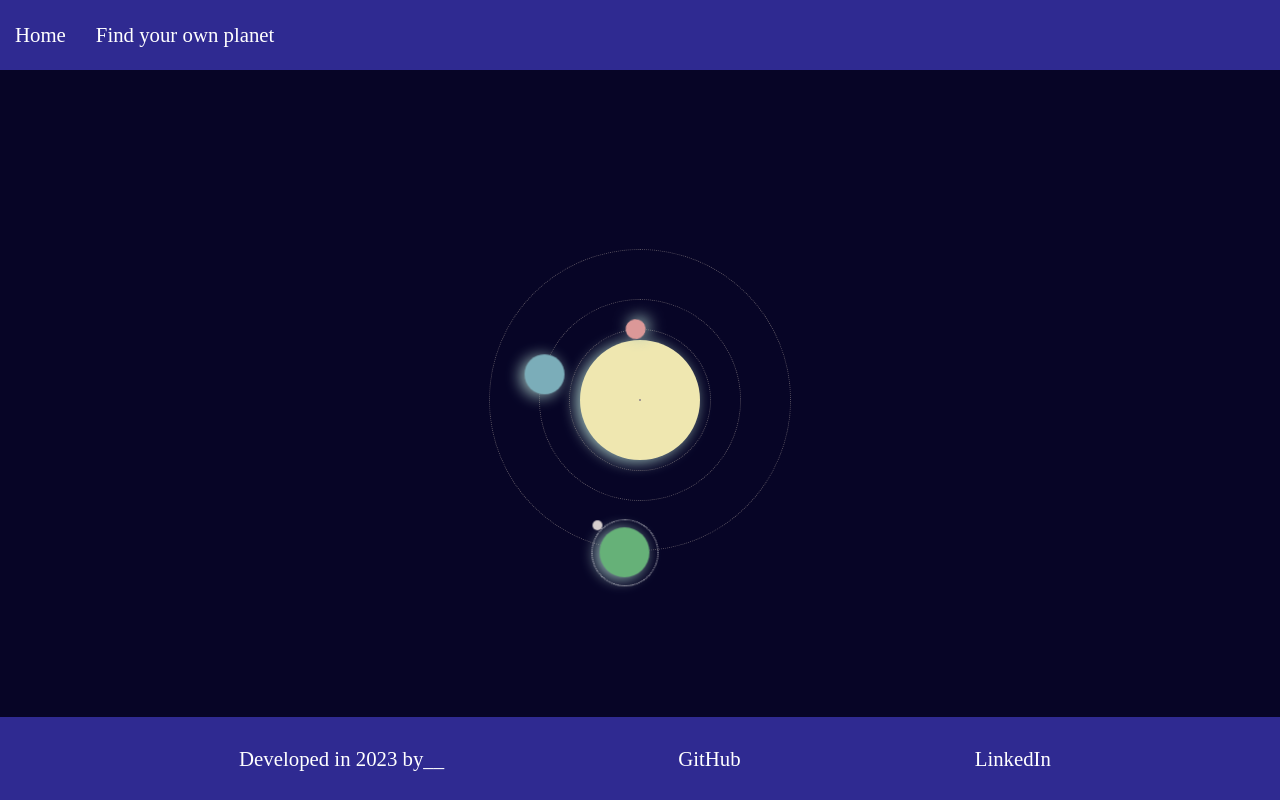
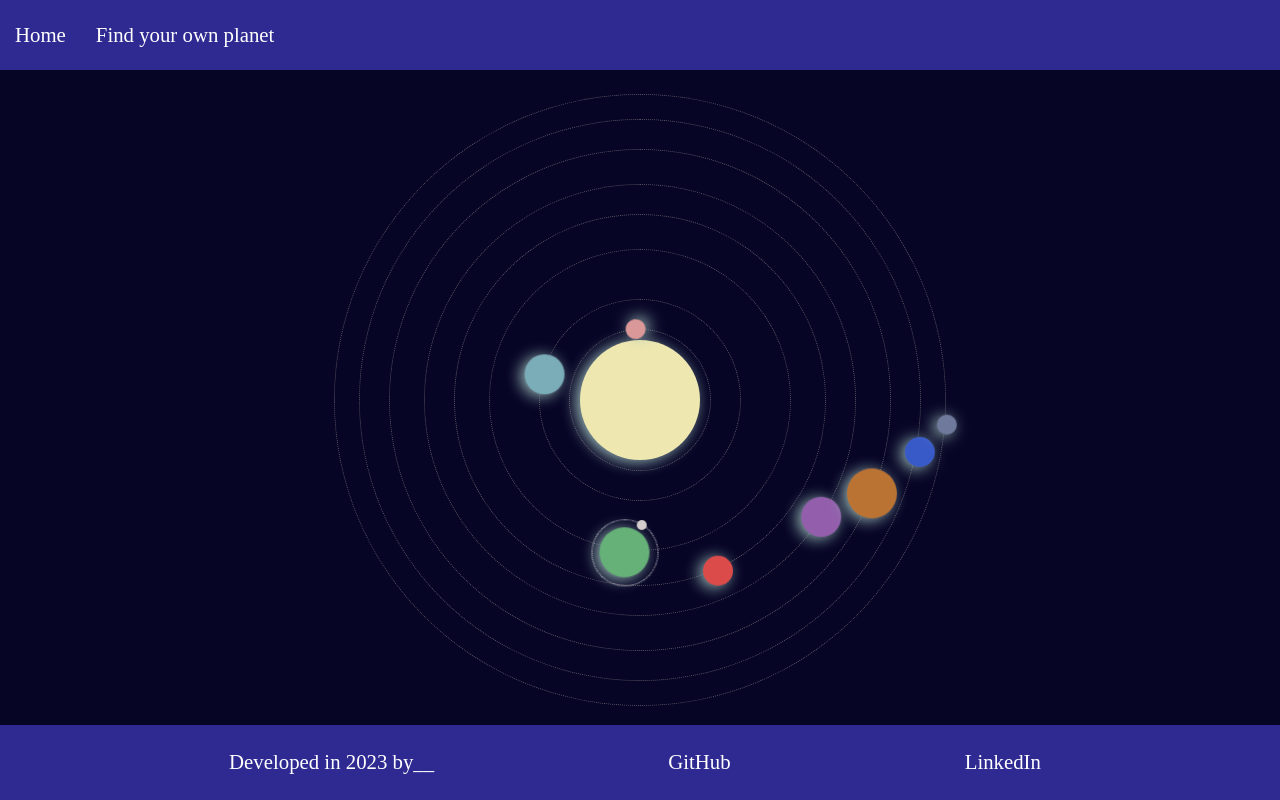
Before and after one commit to alawllm/planets_finder, a React (Vite) app: page / in a window 1280 px wide. Built offline with nearby package versions, Linux system fonts and the light colour scheme; a web font is replaced by a local one.

Commit message:
finished animation solar system

```diff
--- a/src/components/Footer/footer.styles.scss
+++ b/src/components/Footer/footer.styles.scss
@@ -7,7 +7,6 @@
     align-items: center;
     color: rgb(255, 255, 255);
     position: absolute;
-    left: 0;
     bottom: 0;
     right: 0;
 
--- a/src/components/Solar System/solarsystem.component.jsx
+++ b/src/components/Solar System/solarsystem.component.jsx
@@ -27,10 +27,6 @@ const SolarSystem = () => {
                         </div>
                     </div>
 
-                    <div className="saturn-outline" name="saturn-outline">
-                        <div className="saturn" name="saturn"></div>
-                    </div>
-
                     <div className="mars-outline" name="mars-outline">
                         <div className="mars" name="mars"></div>
                     </div>
@@ -38,6 +34,19 @@ const SolarSystem = () => {
                     <div className="jupiter-outline" name="jupiter-outline">
                         <div className="jupiter" name="jupiter"></div>
                     </div>
+
+                    <div className="saturn-outline" name="saturn-outline">
+                        <div className="saturn" name="saturn"></div>
+                    </div>
+
+                    <div className="uranus-outline" name="uranus-outline">
+                        <div className="uranus" name="uranus"></div>
+                    </div>
+
+                    <div className="neptune-outline" name="neptune-outline">
+                        <div className="neptune" name="neptune"></div>
+                    </div>
+
                 </div>
             </div>
         </>
--- a/src/components/Solar System/solarsystem.styles.scss
+++ b/src/components/Solar System/solarsystem.styles.scss
@@ -42,8 +42,8 @@
     .mars-outline,
     .jupiter-outline,
     .saturn-outline,
-    .urans-outline,
-    .neptun-outline {
+    .uranus-outline,
+    .neptune-outline {
         border-radius: 50%;
         border: 1px dotted rgba(150, 140, 140, 0.6);
         position: absolute;
@@ -56,6 +56,10 @@
         height: 140px;
         width: 140px;
     }
+
+    .venus-outline {
+        height: 200px;
+        width: 200px;
 
         .venus {
             height: 40px;
@@ -70,7 +74,6 @@
             animation: orbit3 10s linear infinite;
         }
 
-
         @keyframes orbit3 {
             from {
                 transform: rotate(0deg)translateX(100px) rotate(0deg);
@@ -80,11 +83,11 @@
                 transform: rotate(360deg)translateX(100px) rotate(-360deg);
             }
         }
+    }
 
-    .venus-outline {
-        height: 200px;
-        width: 200px;
-    }
+    .earth-outline {
+        height: 300px;
+        width: 300px;
 
         .earth {
             height: 50px;
@@ -97,8 +100,6 @@
             box-shadow: -4px 2px 15px #99b9b6;
             transform: translate(-50%, -50%);
             animation: orbit4 20s linear infinite;
-    }
-
 
             @keyframes orbit4 {
                 from {
@@ -110,11 +111,6 @@
                 }
             }
 
-    .earth-outline {
-        height: 300px;
-        width: 300px;
-    }
-
             .earth-circle {
                 height: 65px;
                 width: 65px;
@@ -123,7 +119,6 @@
                 left: -8px;
                 top: -8px;
                 border-radius: 40px;
-    }
 
                 .earth-inner {
                     height: 10px;
@@ -131,5 +126,162 @@
                     background-color: rgb(213, 205, 205);
                     border-radius: 50%;
                     position: absolute;
+                    transform: translate(-50%, -50%);
+                    left: 45%;
+                    top: 45%;
+                    animation: orbit5 3s linear infinite;
+                }
+
+                @keyframes orbit5 {
+                    from {
+                        transform: rotate(0deg)translateX(33px) rotate(0deg);
+                    }
+
+                    to {
+                        transform: rotate(360deg)translateX(33px) rotate(-360deg);
                     }
                 }
+            }
+        }
+    }
+
+    .mars-outline {
+        height: 370px;
+        width: 370px;
+
+        .mars {
+            height: 30px;
+            width: 30px;
+            background: #da4b49;
+            border-radius: 50%;
+            position: absolute;
+            left: 46.5%;
+            top: 46.5%;
+            box-shadow: -4px 2px 15px #99b9b6;
+            transform: translate(-50%, -50%);
+            animation: orbit6 30s linear infinite;
+        }
+
+        @keyframes orbit6 {
+            from {
+                transform: rotate(0deg)translateX(185px) rotate(0deg);
+            }
+
+            to {
+                transform: rotate(360deg)translateX(185px) rotate(-360deg);
+            }
+        }
+    }
+
+    .jupiter-outline {
+        height: 430px;
+        width: 430px;
+
+        .jupiter {
+            height: 40px;
+            width: 40px;
+            background: #935fac;
+            border-radius: 50%;
+            position: absolute;
+            left: 45%;
+            top: 45%;
+            box-shadow: -4px 2px 15px #99b9b6;
+            transform: translate(-50%, -50%);
+            animation: orbit7 60s linear infinite;
+        }
+
+        @keyframes orbit7 {
+            from {
+                transform: rotate(0deg)translateX(217px) rotate(0deg);
+            }
+
+            to {
+                transform: rotate(360deg)translateX(217px) rotate(-360deg);
+            }
+        }
+    }
+
+    .saturn-outline {
+        height: 500px;
+        width: 500px;
+
+        .saturn {
+            height: 50px;
+            width: 50px;
+            background: #bb7334;
+            border-radius: 50%;
+            position: absolute;
+            left: 45%;
+            top: 45%;
+            box-shadow: -4px 2px 15px #99b9b6;
+            transform: translate(-50%, -50%);
+            animation: orbit8 90s linear infinite;
+        }
+
+        @keyframes orbit8 {
+            from {
+                transform: rotate(0deg)translateX(250px) rotate(0deg);
+            }
+
+            to {
+                transform: rotate(360deg)translateX(250px) rotate(-360deg);
+            }
+        }
+    }
+
+    .uranus-outline {
+        height: 560px;
+        width: 560px;
+
+        .uranus {
+            height: 30px;
+            width: 30px;
+            background: #385ac8;
+            border-radius: 50%;
+            position: absolute;
+            left: 48%;
+            top: 48%;
+            box-shadow: -4px 2px 15px #99b9b6;
+            transform: translate(-50%, -50%);
+            animation: orbit9 200s linear infinite;
+        }
+
+        @keyframes orbit9 {
+            from {
+                transform: rotate(0deg)translateX(280px) rotate(0deg);
+            }
+
+            to {
+                transform: rotate(360deg)translateX(280px) rotate(-360deg);
+            }
+        }
+    }
+
+    .neptune-outline {
+        height: 610px;
+        width: 610px;
+
+        .neptune {
+            height: 20px;
+            width: 20px;
+            background: #6e799b;
+            border-radius: 50%;
+            position: absolute;
+            left: 48%;
+            top: 48%;
+            box-shadow: -4px 2px 15px #99b9b6;
+            transform: translate(-50%, -50%);
+            animation: orbit10 400s linear infinite;
+        }
+
+        @keyframes orbit10 {
+            from {
+                transform: rotate(0deg)translateX(310px) rotate(0deg);
+            }
+
+            to {
+                transform: rotate(360deg)translateX(310px) rotate(-360deg);
+            }
+        }
+    }
+}
--- a/src/index.scss
+++ b/src/index.scss
@@ -1,10 +1,6 @@
 :root {
   font-family: Inter, system-ui, Avenir, Helvetica, Arial, sans-serif;
-  line-height: 1.5;
-  font-weight: 400;
-
   color-scheme: light dark;
-  color: rgba(75, 91, 195, 0.87);
   background-color: #ffffff;
 
   font-synthesis: none;
@@ -16,9 +12,11 @@
 
 body {
   margin: 0;
+  box-sizing: border-box;
   font-family: Handjet;
   font-size: 1.3rem;
   overflow: hidden;
+  width: 100%;
 }
 
 #root {
@@ -26,11 +24,11 @@ body {
   height: 100vh;
   box-sizing: border-box;
   display: flex;
-  flex-direction: column;
   justify-content: center;
   align-items: center;
-  max-width: 100%;
   padding-bottom: 70px;
   padding-top: 70px;
   background-color: rgb(7, 5, 38);
+  width: 100%;
+
 }
```
Lines whose indentation alone changed are shown as unchanged.
